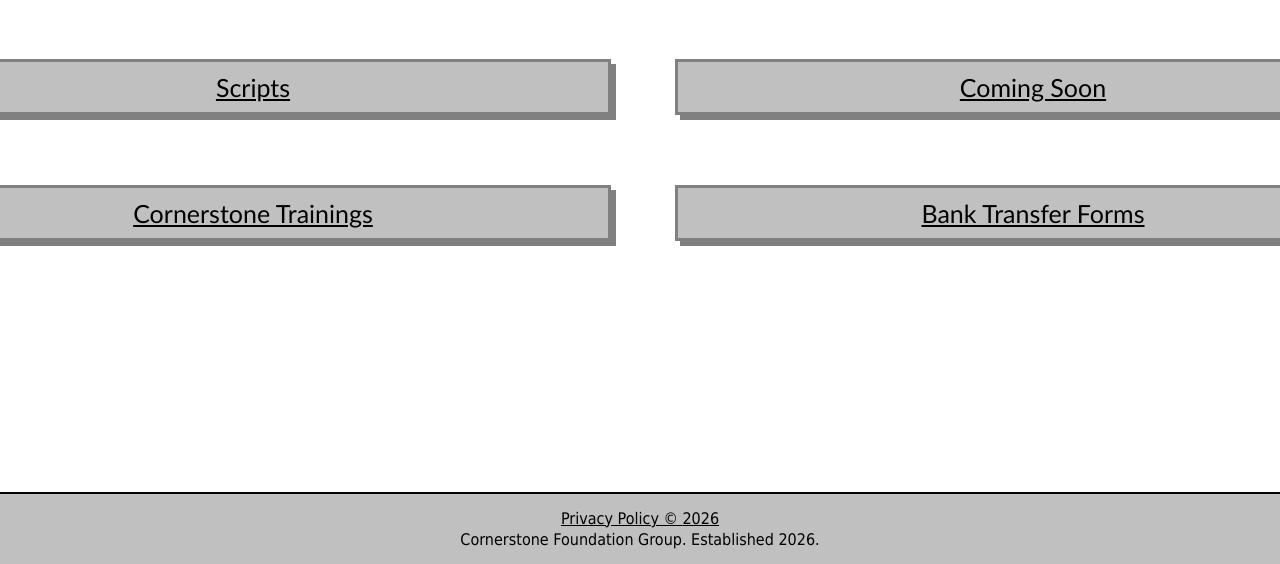
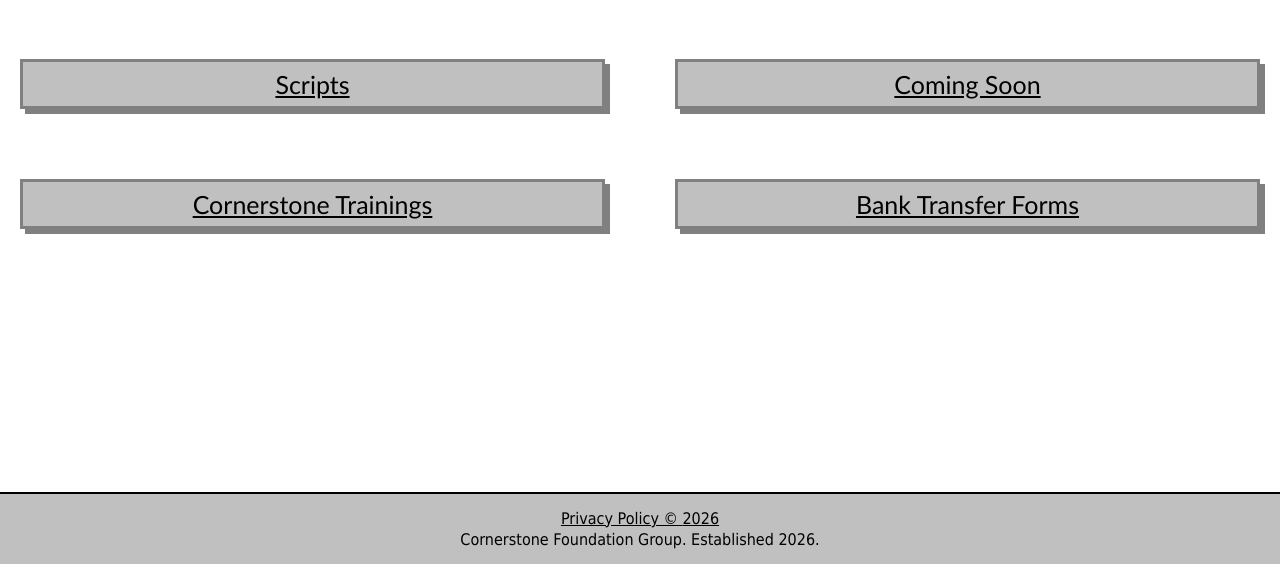
Before and after one commit to JoshuaCribb/CornerstoneCouncil, a plain HTML site: page resources.html in a window 1280 px wide. Shown: the part 236-800 px from the top of the page. Drawn offline with Linux system fonts and the light colour scheme.

Commit message:
Add files via upload

```diff
--- a/styles.css
+++ b/styles.css
@@ -230,14 +230,16 @@ footer a {
 
 .button-grid {
   display: grid;
-  grid-template-columns: repeat(2, 710px);
+  grid-template-columns: repeat(2, minmax(0, 710px));
   gap: 70px;
   justify-content: center;
   padding: 60px 20px;
+  box-sizing: border-box;
+  width: 100%;
 }
 
 .big-btn {
-  width: 710px;
+  width: 100%;
   height: 50px;
   background-color: #c0c0c0;
   border: 3px solid #808080;
@@ -249,6 +251,7 @@ footer a {
   color: #000;
   font-family: 'Trebuchet MS', 'Lucida Sans Unicode', 'Lucida Grande', 'Lucida Sans', Arial, sans-serif;
   font-size: 25px;
+  box-sizing: border-box;
 }
 
 .big-btn:active {
```
